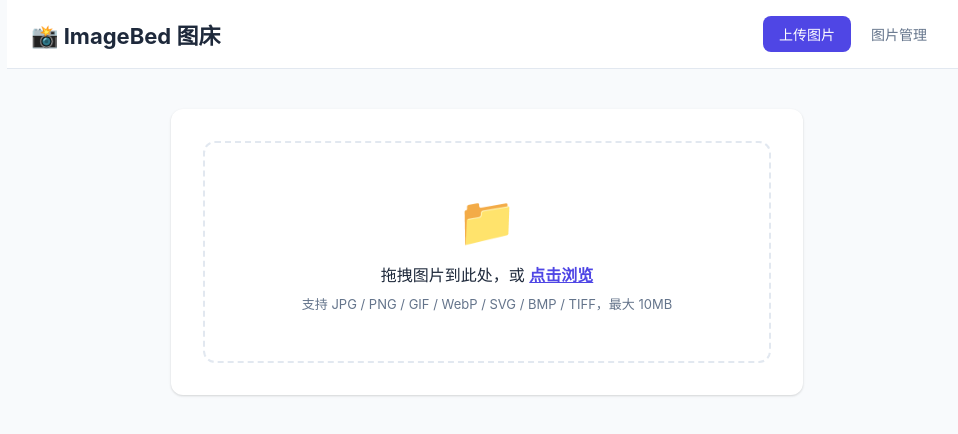
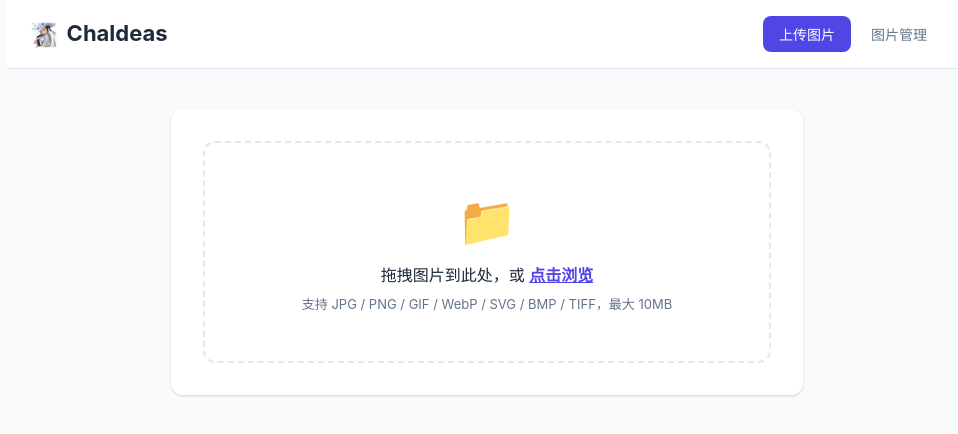
Before and after one commit to inekoarc/ImageBed, a website: page public/index.html in a window 1280 px wide. Shown: the whole page, without its empty margins (153-1111 px from the left). Drawn offline with Linux system fonts and the light colour scheme.

Commit message:
feat: add custom favicon and replace emoji icon in header
- Added favicon.ico (U－奥尔加玛丽) to all pages
- Replaced 📸 emoji in h1 headers with icon image
- Updated login page with icon
- Added CSS for header icon sizing

```diff
--- a/public/css/style.css
+++ b/public/css/style.css
@@ -52,6 +52,13 @@ header {
 header h1 {
   font-size: 22px;
   font-weight: 700;
+}
+
+header h1 .header-icon {
+  height: 1.2em;
+  width: auto;
+  vertical-align: middle;
+  margin-right: 4px;
 }
 
 nav {
--- a/public/index.html
+++ b/public/index.html
@@ -3,12 +3,13 @@
 <head>
   <meta charset="UTF-8">
   <meta name="viewport" content="width=device-width, initial-scale=1.0">
-  <title>ImageBed 图床</title>
+  <title>Chaldeas</title>
+  <link rel="icon" href="/favicon.ico" sizes="any">
   <link rel="stylesheet" href="/css/style.css">
 </head>
 <body>
   <header>
-    <h1>📸 ImageBed 图床</h1>
+    <h1 href="/"><img src="/favicon.ico" class="header-icon" alt=""> Chaldeas</h1>
     <nav>
       <a href="/" class="active">上传图片</a>
       <a href="/manage.html">图片管理</a>
```
Also changed, not shown: public/login.html (+9 -2 lines), public/manage.html (+3 -2 lines), public/favicon.ico (added).
